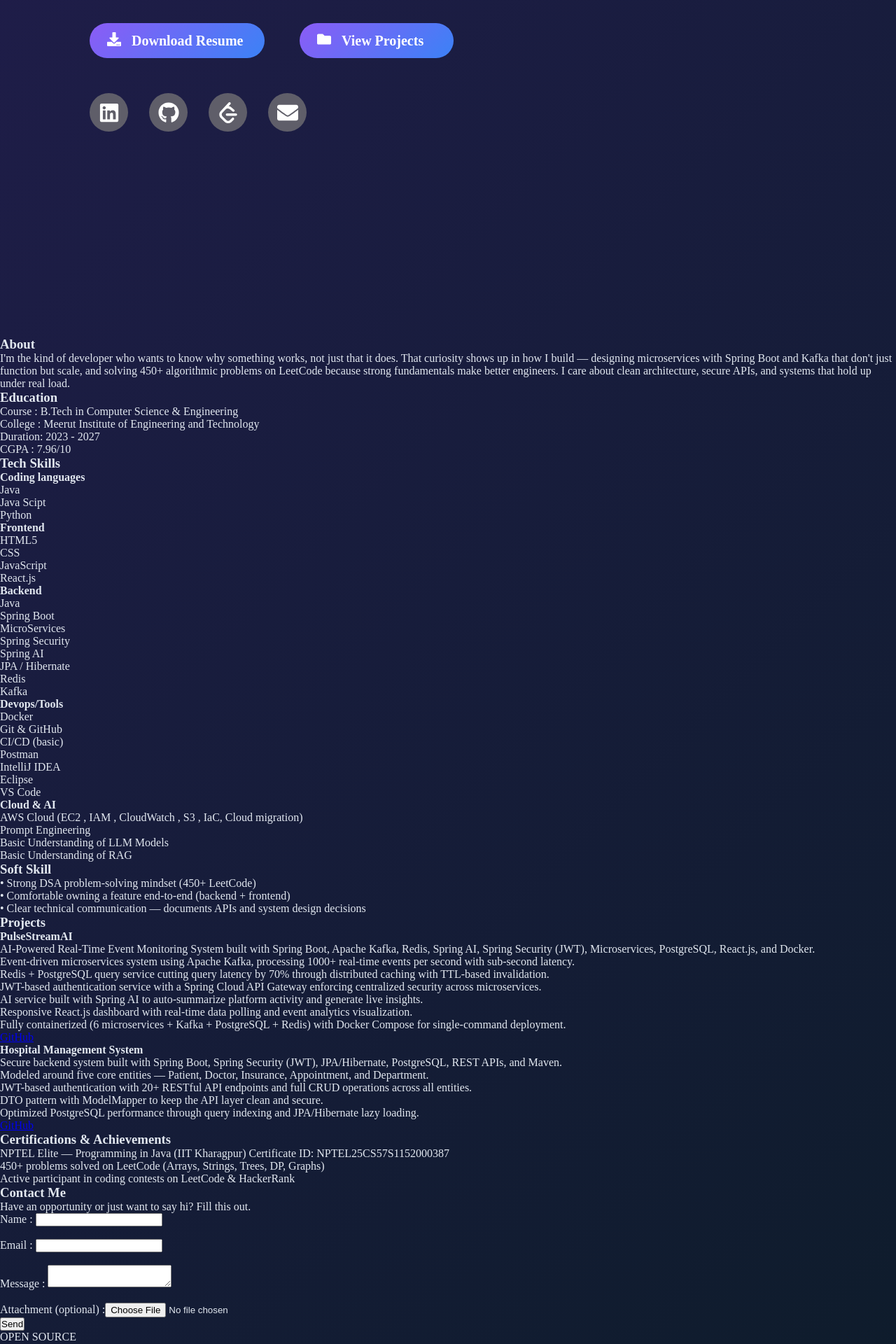
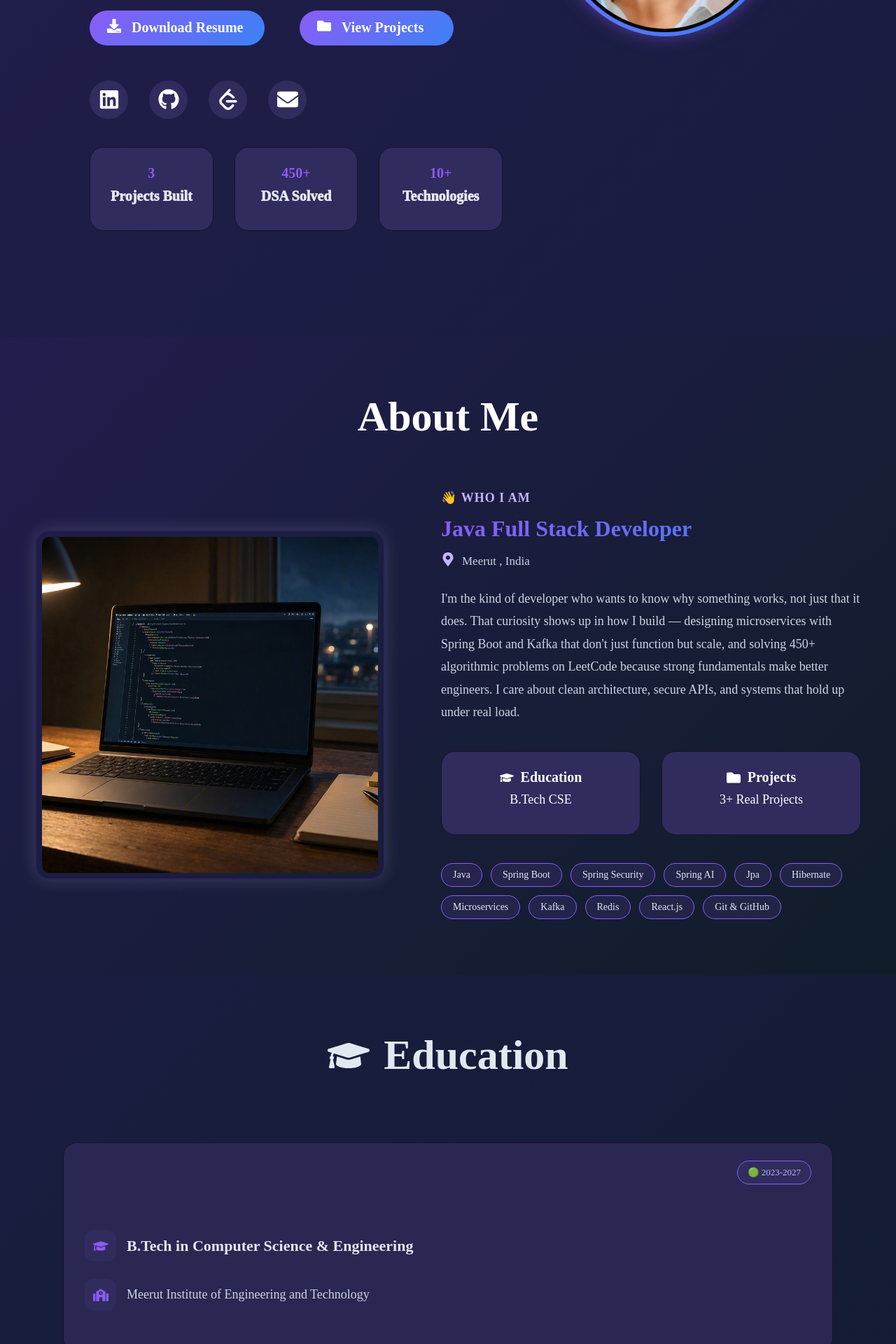
Before and after one commit to ArpitTyagi0001/Portfolio, a React app: page / in a window 1280 px wide. Shown: the part 640-2560 px from the top of the page at 70% size. Built offline with nearby package versions, Linux system fonts and the light colour scheme; the HTML template or start-up script is replaced by a standard one.

Commit message:
add about section

```diff
--- a/src/App.css
+++ b/src/App.css
@@ -140,6 +140,13 @@ html {
   margin-bottom: 10px;
 }
 
+.intro h1 span {
+  background: linear-gradient(135deg, #8b5cf6, #3b82f6);
+  -webkit-background-clip: text;
+  background-clip: text;
+  color: transparent;
+}
+
 .intro h2 {
   font-size: 40px;
   margin-top: 25px;
@@ -149,8 +156,9 @@ html {
 .me {
   margin-top: 20px;
   margin-bottom: 30px;
-  font-size: 20px;
-  line-height: 1.5;
+  font-size: 18px;
+  line-height: 1.8;
+  color: #cbd5e1;
 }
 
 .highlight {
@@ -196,6 +204,12 @@ html {
   background: linear-gradient(135deg, #8b5cf6, #3b82f6);
 }
 
+.home-both-1:hover,
+.home-both-2:hover {
+  transform: translateY(-4px);
+  box-shadow: 0 10px 20px rgba(139, 92, 246, 0.4);
+}
+
 .social-links {
   display: flex;
   gap: 30px;
@@ -214,17 +228,330 @@ html {
   justify-content: center;
 
   border-radius: 50%;
-  background-color: #5f5e69;
+  background-color: #302c5d;
+}
+
+.social-links a:hover {
+  transform: translateY(-4px);
+  background: linear-gradient(135deg, #8b5cf6, #3b82f6);
+}
+
+.ring {
+  width: 411px;
+  height: 411px;
+  border-radius: 50%;
+  margin-top: 100px;
+  margin-right: 30px;
+  padding: 6px;
+  background: linear-gradient(135deg, #8b5cf6, #3b82f6);
+  box-shadow: 0 0 25px rgba(139, 92, 246, 0.5);
+}
+
+.border-black {
+  width: 100%;
+  height: 100%;
+  border-radius: 50%;
+  padding: 5px;
+  background: #030305;
+  box-sizing: border-box;
 }
 
 .profile-pic {
-  width: 385px;
-  height: 385px;
-  margin-top: 32px;
-  margin-right: 22px;
+  width: 100%;
+  height: 100%;
   border-radius: 50%;
-  border: 2px solid #8b5cf6;
   object-fit: cover;
+  object-position: center top;
+  display: block;
+}
+
+.some-key {
+  margin-top: 40px;
+  display: flex;
+  align-items: center;
+  gap: 30px;
+}
+
+.stat-box {
+  font-size: 20px;
+  padding: 25px 25px;
+  width: 300px;
+  height: 120px;
+  border-radius: 20px;
+  border: 1px solid #16142a;
+  background-color: #302c5d;
+}
+
+.stat-number {
+  font-weight: 700;
+  color: #8b5cf6;
+  text-align: center;
+}
+
+.stat-label {
+  font-weight: 1000;
+  margin-top: 10px;
+  text-align: center;
+}
+
+.stat-box:hover {
+  transform: translateY(-4px);
+  box-shadow: 0 10px 20px rgba(139, 92, 246, 0.4);
+}
+
+#about {
+  min-height: 110vh;
+  padding: 80px 10%;
+  color: white;
+  background: linear-gradient(135deg, #211d4d 0%, #111d29 100%);
+
+  display: flex;
+  flex-direction: column;
+  justify-content: center;
+}
+
+#about h3 {
+  text-align: center;
+  font-size: 60px;
+  margin-bottom: 70px;
+}
+
+.about {
+  width: 100%;
+  max-width: 1200px;
+  margin: 0 auto;
+
+  display: flex;
+  align-items: center;
+  justify-content: center;
+
+  gap: 80px;
+}
+
+.developer-box {
+  flex: 0 0 450px;
+
+  display: flex;
+  justify-content: center;
+  align-items: center;
+}
+
+.developer-photo {
+  width: 500px;
+  height: 500px;
+
+  object-fit: cover;
+
+  border: 2px solid #2a255b;
+  border-radius: 20px;
+
+  padding: 8px;
+
+  box-shadow: 0 0 25px rgba(255, 255, 255, 0.15);
+}
+
+.about-content {
+  flex: 1;
+  max-width: 600px;
+}
+
+.greet {
+  font-size: 18px;
+  font-weight: 600;
+  color: #c4b5fd;
+  margin-bottom: 15px;
+  letter-spacing: 1px;
+}
+
+.profile {
+  font-size: 32px;
+  font-weight: 700;
+  margin-bottom: 15px;
+
+  background: linear-gradient(135deg, #8b5cf6, #3b82f6);
+  -webkit-background-clip: text;
+  background-clip: text;
+  color: transparent;
+}
+
+.location {
+  display: flex;
+  align-items: center;
+  gap: 10px;
+
+  margin-bottom: 25px;
+
+  color: #cbd5e1;
+  font-size: 17px;
+}
+
+.location svg {
+  color: #c4b5fd;
+  font-size: 20px;
+}
+
+.about-description {
+  font-size: 18px;
+  line-height: 1.8;
+  color: #cbd5e1;
+  margin-bottom: 30px;
+}
+
+.some-key-1 {
+  margin-top: 40px;
+  margin-bottom: 40px;
+  display: flex;
+  align-items: center;
+  gap: 30px;
+}
+
+.stat-box-1 {
+  font-size: 20px;
+  padding: 25px 25px;
+  width: 300px;
+  height: 120px;
+  border-radius: 20px;
+  border: 1px solid #16142a;
+  background-color: #302c5d;
+}
+
+.stat-number-1 {
+  display: flex;
+  align-items: center;
+  justify-content: center;
+  gap: 10px;
+
+  font-weight: 700;
+  text-align: center;
+}
+
+.stat-icon-1 {
+  font-size: 20px;
+}
+
+.stat-label-1 {
+  font-size: 18px;
+  margin-top: 10px;
+  text-align: center;
+}
+
+.stat-box-1:hover {
+  transform: translateY(-4px);
+  box-shadow: 0 10px 20px rgba(139, 92, 246, 0.4);
+}
+
+.about ul {
+  display: flex;
+  flex-wrap: wrap;
+  gap: 12px;
+
+  list-style: none;
+  padding: 0;
+  margin: 0;
+}
+
+.about ul li {
+  padding: 8px 16px;
+
+  border: 1px solid #8b5cf6;
+  border-radius: 20px;
+
+  background: rgba(139, 92, 246, 0.12);
+
+  color: #e2e8f0;
+  font-size: 14px;
+  font-weight: 500;
+
+  transition: all 0.3s ease;
+}
+
+.about ul li:hover {
+  transform: translateY(-3px);
+  background: linear-gradient(135deg, #8b5cf6, #3b82f6);
+  box-shadow: 0 8px 20px rgba(139, 92, 246, 0.3);
+}
+
+.education-heading {
+  display: flex;
+  align-items: center;
+  gap: 20px;
+}
+
+#education h3 {
+  font-size: 60px;
+  display: flex;
+  align-items: center;
+  justify-content: center;
+  padding: 80px 20px;
+  margin-bottom: 10px;
+}
+
+.education-card {
+  width: 100%;
+  max-width: 1100px;
+  height: 300px;
+  border-radius: 20px;
+  border: 1px solid #16142a;
+  background-color: #2a2752;
+  margin: 0 auto;
+  padding: 25px 30px;
+}
+
+.education-yr {
+  width: fit-content;
+  margin-left: auto;
+  display: flex;
+  align-items: center;
+  gap: 8px;
+
+  padding: 8px 14px;
+  border: 1px solid #8b5cf6;
+  border-radius: 20px;
+
+  font-size: 13px;
+  color: #c4b5fd;
+  background-color: #302c5d;
+}
+
+.education-year svg {
+  color: #8b5cf6;
+  font-size: 14px;
+}
+
+.education-content {
+  margin-top: 65px;
+  display: flex;
+  flex-direction: column;
+  gap: 25px;
+}
+
+.education-degree,
+.education-college {
+  display: flex;
+  align-items: center;
+  gap: 15px;
+  font-size: 22px;
+  font-weight: 600;
+}
+
+.cap,
+.school {
+  width: 45px;
+  height: 45px;
+  display: flex;
+  align-items: center;
+  justify-content: center;
+
+  border-radius: 12px;
+  background-color: #302c5d;
+  color: #8b5cf6;
+  font-size: 22px;
+}
+
+.education-college {
+  font-size: 18px;
+  font-weight: 400;
+  color: #cbd5e1;
 }
 .footer {
   padding: 20px 20px 20px;
--- a/src/App.jsx
+++ b/src/App.jsx
@@ -1,11 +1,16 @@
 import "./App.css";
 import photo from "./assets/photo.png";
+import developer from "./assets/developer.png";
+
 import {
   FaGithub,
   FaLinkedin,
   FaEnvelope,
   FaFolder,
   FaDownload,
+  FaMapMarkerAlt,
+  FaGraduationCap,
+  FaSchool,
 } from "react-icons/fa";
 import { SiLeetcode } from "react-icons/si";
 
@@ -53,10 +58,11 @@ function App() {
         <section id="home">
           <div className="intro">
             <p className="greeting">Hello, I'm 👋</p>
-            <h1>Arpit Tyagi</h1>
+            <h1>
+              Arpit <span>Tyagi</span>
+            </h1>
             <h2>Java Full Stack Developer</h2>
             <p className="me">
-              <p>
               Building scalable applications with{" "}
               <span className="highlight">
                 Java, Spring Boot & Microservices
@@ -66,15 +72,14 @@ function App() {
                 Kafka, Redis, REST APIs & JWT Security
               </span>
               . Experienced with{" "}
-                <span className="highlight">React.js, PostgreSQL & Docker</span>
-                . Strong in{" "}
+              <span className="highlight">React.js, PostgreSQL & Docker</span>.
+              Strong in{" "}
               <span className="highlight">
                 DSA, problem-solving & full-stack development
               </span>
               . Passionate about writing{" "}
               <span className="highlight">clean, maintainable code</span> and
               building reliable systems.
-              </p>
             </p>
 
             <div className="home-link">
@@ -133,31 +138,119 @@ function App() {
                 <FaEnvelope />
               </a>
             </div>
+            <div className="some-key">
+              <div className="stat-box">
+                <p className="stat-number">3</p>
+                <p className="stat-label">Projects Built</p>
               </div>
-          <div className="profile-pic">
-            <img src={photo} alt="Arpit Tyagi" className="profile-pic" />
+
+              <div className="stat-box">
+                <p className="stat-number">450+</p>
+                <p className="stat-label">DSA Solved</p>
+              </div>
+
+              <div className="stat-box">
+                <p className="stat-number">10+</p>
+                <p className="stat-label">Technologies</p>
+              </div>
+            </div>
+          </div>
+          <div class="ring">
+            <div class="border-black">
+              <img src={photo} className="profile-pic" alt="Arpit Tyagi" />
+            </div>
           </div>
         </section>
         <section id="about">
-          <h3>About</h3>
-          <p>
-            I'm the kind of developer who wants to know why something works, not
-            just that it does. That curiosity shows up in how I build —
-            designing microservices with Spring Boot and Kafka that don't just
-            function but scale, and solving 450+ algorithmic problems on
-            LeetCode because strong fundamentals make better engineers. I care
-            about clean architecture, secure APIs, and systems that hold up
-            under real load.
+          <h3>About Me</h3>
+          <div className="about">
+            <div className="developer-box">
+              <img
+                src={developer}
+                alt="Arpit Tyagi"
+                className="developer-photo"
+              />
+            </div>
+            <div className="about-content">
+              <p className="greet">👋 WHO I AM</p>
+
+              <p className="profile">Java Full Stack Developer</p>
+              <div className="location">
+                <div>
+                  <FaMapMarkerAlt />
+                </div>
+                Meerut , India
+              </div>
+              <p className="about-description">
+                I'm the kind of developer who wants to know why something works,
+                not just that it does. That curiosity shows up in how I build —
+                designing microservices with Spring Boot and Kafka that don't
+                just function but scale, and solving 450+ algorithmic problems
+                on LeetCode because strong fundamentals make better engineers. I
+                care about clean architecture, secure APIs, and systems that
+                hold up under real load.
               </p>
+              <div className="some-key-1">
+                <div className="stat-box-1">
+                  <p className="stat-number-1">
+                    <FaGraduationCap className="stat-icon-1" />
+                    Education
+                  </p>
+                  <p className="stat-label-1">B.Tech CSE</p>
+                </div>
+
+                <div className="stat-box-1">
+                  <p className="stat-number-1">
+                    <FaFolder className="stat-icon-1" />
+                    Projects
+                  </p>
+                  <p className="stat-label-1">3+ Real Projects</p>
+                </div>
+              </div>
+
+              <ul>
+                <li>Java</li>
+                <li>Spring Boot</li>
+                <li>Spring Security</li>
+                <li>Spring AI</li>
+                <li>Jpa</li>
+                <li>Hibernate</li>
+                <li>Microservices</li>
+                <li>Kafka</li>
+                <li>Redis</li>
+                <li>React.js</li>
+                <li>Git & GitHub</li>
+              </ul>
+            </div>
+          </div>
         </section>
 
         <section id="education">
-          <h3>Education</h3>
-          <div>
-            <p>Course : B.Tech in Computer Science & Engineering</p>
-            <p>College : Meerut Institute of Engineering and Technology</p>
-            <p>Duration: 2023 - 2027</p>
-            <p>CGPA : 7.96/10</p>
+          <h3>
+            <div className="education-heading">
+              <FaGraduationCap /> Education
+            </div>
+          </h3>
+
+          <div className="education-card">
+            <div className="education-yr">
+              <span>🟢 2023-2027</span>
+            </div>
+            <div className="education-content">
+              <p className="education-degree">
+                <div className="cap">
+                  <FaGraduationCap />
+                </div>
+                B.Tech in Computer Science & Engineering
+              </p>
+
+              <p className="education-college">
+                <div className="school">
+                  <FaSchool />
+                </div>
+                Meerut Institute of Engineering and Technology
+              </p>
+            </div>
           </div>
         </section>
 
```
Also changed, not shown: src/assets/developer.png (added), 1 other file (tests, documents, lock files or other folders). Lines whose indentation alone changed are shown as unchanged.
